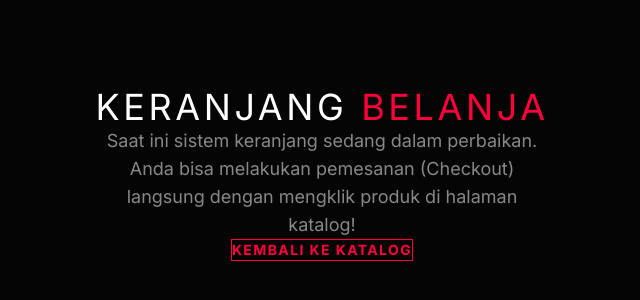
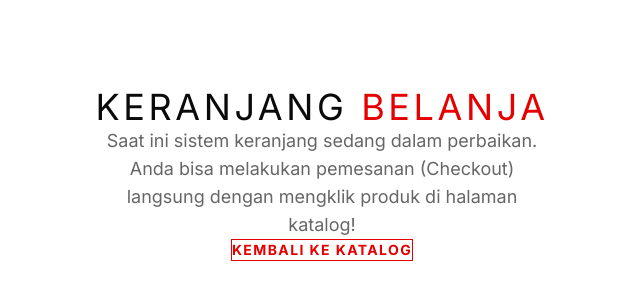
Before and after one commit to transkpgg/redline-marketplace, a Next.js app: page /cart in a window 1280 px wide. Shown: the part 226-526 px from the top of the page, without its empty margins (318-958 px from the left). Built offline with nearby package versions, Linux system fonts and the light colour scheme.

Commit message:
feat: complete theme flip to stark light mode aesthetic with red accents

```diff
--- a/src/app/(shop)/page.tsx
+++ b/src/app/(shop)/page.tsx
@@ -16,17 +16,17 @@ export default function Home() {
             allow="autoplay; encrypted-media"
             frameBorder="0"
           />
-          <div className="absolute inset-0 bg-black/70 md:bg-black/60 z-10 pointer-events-none" />
+          <div className="absolute inset-0 bg-white/80 z-10 pointer-events-none" />
         </div>
 
         {/* Hero Content */}
         <div className="relative z-20 px-6 md:px-8 flex flex-col items-center justify-center pt-20 w-full">
-          <h1 className="glitch font-[var(--font-orbitron)] text-white text-4xl md:text-6xl lg:text-8xl" data-text="KEMUDIKAN">KEMUDIKAN</h1>
+          <h1 className="glitch font-[var(--font-orbitron)] text-black text-4xl md:text-6xl lg:text-8xl" data-text="KEMUDIKAN">KEMUDIKAN</h1>
           <h1 className="glitch text-[var(--accent-red)] font-[var(--font-orbitron)] text-4xl md:text-6xl lg:text-8xl mt-2" data-text="MASA DEPAN.">MASA DEPAN.</h1>
-          <p className="mt-6 md:mt-8 text-sm md:text-lg text-white/80 max-w-[600px] leading-relaxed">
+          <p className="mt-6 md:mt-8 text-sm md:text-lg text-black/80 max-w-[600px] leading-relaxed">
             Streetwear presisi tinggi. Tanpa batas kecepatan.
           </p>
-          <Link href="#shop" className="mt-10 md:mt-12 py-4 px-10 font-[var(--font-orbitron)] font-bold bg-transparent text-white border-2 border-[var(--accent-red)] hover:bg-[var(--accent-red)] hover:shadow-[0_0_30px_rgba(255,0,60,0.4)] transition-all duration-300 uppercase tracking-[0.2em] text-xs md:text-sm">
+          <Link href="#shop" className="mt-10 md:mt-12 py-4 px-10 font-[var(--font-orbitron)] font-bold bg-transparent text-black border-2 border-[var(--accent-red)] hover:bg-[var(--accent-red)] hover:text-white hover:shadow-[0_0_30px_rgba(255,0,60,0.4)] transition-all duration-300 uppercase tracking-[0.2em] text-xs md:text-sm">
             Jelajahi Koleksi
           </Link>
         </div>
--- a/src/app/cart/page.tsx
+++ b/src/app/cart/page.tsx
@@ -7,7 +7,7 @@ export default function CartPage() {
       <p className="text-[var(--text-secondary)] text-lg mb-12 max-w-md">
         Saat ini sistem keranjang sedang dalam perbaikan. Anda bisa melakukan pemesanan (Checkout) langsung dengan mengklik produk di halaman katalog!
       </p>
-      <Link href="/#shop" className="py-4 px-8 border border-[var(--accent-red)] text-[var(--accent-red)] hover:bg-[var(--accent-red)] hover:text-white transition-colors font-bold tracking-widest uppercase text-sm">
+      <Link href="/#shop" className="py-4 px-8 border border-[var(--accent-red)] text-[var(--accent-red)] hover:bg-[var(--accent-red)] hover:text-black transition-colors font-bold tracking-widest uppercase text-sm">
         KEMBALI KE KATALOG
       </Link>
     </main>
--- a/src/app/globals.css
+++ b/src/app/globals.css
@@ -1,11 +1,11 @@
 @import "tailwindcss";
 
 :root {
-  --bg-color: #050505;
-  --text-primary: #ffffff;
-  --text-secondary: #888888;
-  --accent-red: #ff003c;
-  --grid-color: rgba(255, 255, 255, 0.05);
+  --bg-color: #ffffff;
+  --text-primary: #0a0a0a;
+  --text-secondary: #666666;
+  --accent-red: #e60000;
+  --grid-color: rgba(0, 0, 0, 0.05);
 }
 
 * {
@@ -122,7 +122,7 @@ body {
 
 .cta-button:hover {
   border-color: var(--accent-red);
-  color: var(--text-primary);
+  color: #ffffff;
 }
 
 .cta-button:hover::before {
--- a/src/components/Navbar.tsx
+++ b/src/components/Navbar.tsx
@@ -7,8 +7,8 @@ export default function Navbar() {
   const [isOpen, setIsOpen] = useState(false);
 
   return (
-    <nav className="flex justify-between items-center px-8 md:px-16 py-6 fixed w-full top-0 z-[100] backdrop-blur-md border-b border-white/10 bg-black/30">
-      <Link href="/" className="font-[var(--font-orbitron)] font-black text-3xl tracking-widest text-white flex items-center gap-2 z-50">
+    <nav className="flex justify-between items-center px-8 md:px-16 py-6 fixed w-full top-0 z-[100] backdrop-blur-md border-b border-black/10 bg-white/30">
+      <Link href="/" className="font-[var(--font-orbitron)] font-black text-3xl tracking-widest text-black flex items-center gap-2 z-50">
         <Activity className="w-8 h-8 text-[var(--accent-red)]" />
         RDLN<span className="text-[var(--accent-red)]">.</span>
       </Link>
@@ -16,22 +16,22 @@ export default function Navbar() {
       {/* Desktop Menu */}
       <div className="hidden md:flex gap-12 items-center">
         <div className="relative group py-4">
-          <Link href="#shop" className="text-white hover:text-[var(--accent-red)] font-bold uppercase tracking-widest text-sm transition-colors flex items-center gap-1">
+          <Link href="#shop" className="text-black hover:text-[var(--accent-red)] font-bold uppercase tracking-widest text-sm transition-colors flex items-center gap-1">
             Belanja <span className="text-[10px] opacity-50 group-hover:rotate-180 transition-transform">▼</span>
           </Link>
-          <div className="absolute top-full left-0 mt-0 bg-[#050505]/95 backdrop-blur-xl border border-white/10 rounded-none p-4 flex flex-col min-w-[200px] opacity-0 invisible group-hover:opacity-100 group-hover:visible transition-all duration-300 pointer-events-none group-hover:pointer-events-auto transform translate-y-2 group-hover:translate-y-0">
-            <Link href="#shop" className="text-white/60 hover:text-white hover:bg-white/5 px-4 py-3 transition-all text-sm tracking-widest uppercase w-full text-left">Semua Produk</Link>
-            <Link href="#shop" className="text-white/60 hover:text-white hover:bg-white/5 px-4 py-3 transition-all text-sm tracking-widest uppercase w-full text-left">Pakaian</Link>
-            <Link href="#shop" className="text-white/60 hover:text-white hover:bg-white/5 px-4 py-3 transition-all text-sm tracking-widest uppercase w-full text-left">Aksesoris</Link>
-            <Link href="#shop" className="text-white/60 hover:text-white hover:bg-white/5 px-4 py-3 transition-all text-sm tracking-widest uppercase w-full text-left">Koleksi Terbatas</Link>
+          <div className="absolute top-full left-0 mt-0 bg-white/95 backdrop-blur-xl border border-black/10 rounded-none p-4 flex flex-col min-w-[200px] opacity-0 invisible group-hover:opacity-100 group-hover:visible transition-all duration-300 pointer-events-none group-hover:pointer-events-auto transform translate-y-2 group-hover:translate-y-0">
+            <Link href="#shop" className="text-black/60 hover:text-black hover:bg-black/5 px-4 py-3 transition-all text-sm tracking-widest uppercase w-full text-left">Semua Produk</Link>
+            <Link href="#shop" className="text-black/60 hover:text-black hover:bg-black/5 px-4 py-3 transition-all text-sm tracking-widest uppercase w-full text-left">Pakaian</Link>
+            <Link href="#shop" className="text-black/60 hover:text-black hover:bg-black/5 px-4 py-3 transition-all text-sm tracking-widest uppercase w-full text-left">Aksesoris</Link>
+            <Link href="#shop" className="text-black/60 hover:text-black hover:bg-black/5 px-4 py-3 transition-all text-sm tracking-widest uppercase w-full text-left">Koleksi Terbatas</Link>
           </div>
         </div>
-        <Link href="#collections" className="text-white/70 hover:text-[var(--accent-red)] uppercase tracking-widest text-sm transition-colors">Koleksi</Link>
-        <Link href="#about" className="text-white/70 hover:text-[var(--accent-red)] uppercase tracking-widest text-sm transition-colors">Tentang</Link>
+        <Link href="#collections" className="text-black/70 hover:text-[var(--accent-red)] uppercase tracking-widest text-sm transition-colors">Koleksi</Link>
+        <Link href="#about" className="text-black/70 hover:text-[var(--accent-red)] uppercase tracking-widest text-sm transition-colors">Tentang</Link>
       </div>
 
       <div className="flex items-center gap-6 z-50">
-        <Link href="/cart" className="text-white hover:text-[var(--accent-red)] transition-colors">
+        <Link href="/cart" className="text-black hover:text-[var(--accent-red)] transition-colors">
           <svg xmlns="http://www.w3.org/2000/svg" width="24" height="24" fill="none" stroke="currentColor" strokeWidth="2" strokeLinecap="round" strokeLinejoin="round">
             <circle cx="9" cy="21" r="1"></circle><circle cx="20" cy="21" r="1"></circle>
             <path d="M1 1h4l2.68 13.39a2 2 0 0 0 2 1.61h9.72a2 2 0 0 0 2-1.61L23 6H6"></path>
@@ -39,33 +39,33 @@ export default function Navbar() {
         </Link>
 
         {/* Mobile Menu Toggle */}
-        <button className="md:hidden text-white hover:text-[var(--accent-red)] transition-colors" onClick={() => setIsOpen(!isOpen)}>
+        <button className="md:hidden text-black hover:text-[var(--accent-red)] transition-colors" onClick={() => setIsOpen(!isOpen)}>
           {isOpen ? <X size={28} /> : <Menu size={28} />}
         </button>
       </div>
 
       {/* Mobile Menu Overlay */}
-      <div className={`md:hidden fixed inset-0 bg-[#020202]/98 backdrop-blur-3xl z-40 flex flex-col justify-center items-center transition-all duration-500 ease-in-out ${isOpen ? 'opacity-100 visible' : 'opacity-0 invisible pointer-events-none'}`}>
+      <div className={`md:hidden fixed inset-0 bg-white/98 backdrop-blur-3xl z-40 flex flex-col justify-center items-center transition-all duration-500 ease-in-out ${isOpen ? 'opacity-100 visible' : 'opacity-0 invisible pointer-events-none'}`}>
         <div className="flex flex-col items-center gap-10 text-center w-full px-8">
-          <Link href="#shop" onClick={() => setIsOpen(false)} className={`group relative text-white font-[var(--font-orbitron)] font-black uppercase tracking-[0.2em] text-3xl transition-all duration-500 delay-100 ${isOpen ? 'translate-y-0 opacity-100' : 'translate-y-8 opacity-0'}`}>
+          <Link href="#shop" onClick={() => setIsOpen(false)} className={`group relative text-black font-[var(--font-orbitron)] font-black uppercase tracking-[0.2em] text-3xl transition-all duration-500 delay-100 ${isOpen ? 'translate-y-0 opacity-100' : 'translate-y-8 opacity-0'}`}>
             BELANJA
             <span className="absolute -bottom-3 left-1/2 -translate-x-1/2 w-0 h-1 bg-[var(--accent-red)] transition-all duration-300 group-hover:w-full shadow-[0_0_10px_rgba(255,0,60,0.5)]"></span>
           </Link>
 
-          <Link href="#collections" onClick={() => setIsOpen(false)} className={`group relative text-white font-[var(--font-orbitron)] font-black uppercase tracking-[0.2em] text-3xl transition-all duration-500 delay-200 ${isOpen ? 'translate-y-0 opacity-100' : 'translate-y-8 opacity-0'}`}>
+          <Link href="#collections" onClick={() => setIsOpen(false)} className={`group relative text-black font-[var(--font-orbitron)] font-black uppercase tracking-[0.2em] text-3xl transition-all duration-500 delay-200 ${isOpen ? 'translate-y-0 opacity-100' : 'translate-y-8 opacity-0'}`}>
             KOLEKSI
             <span className="absolute -bottom-3 left-1/2 -translate-x-1/2 w-0 h-1 bg-[var(--accent-red)] transition-all duration-300 group-hover:w-full shadow-[0_0_10px_rgba(255,0,60,0.5)]"></span>
           </Link>
 
-          <Link href="#about" onClick={() => setIsOpen(false)} className={`group relative text-white font-[var(--font-orbitron)] font-black uppercase tracking-[0.2em] text-3xl transition-all duration-500 delay-300 ${isOpen ? 'translate-y-0 opacity-100' : 'translate-y-8 opacity-0'}`}>
+          <Link href="#about" onClick={() => setIsOpen(false)} className={`group relative text-black font-[var(--font-orbitron)] font-black uppercase tracking-[0.2em] text-3xl transition-all duration-500 delay-300 ${isOpen ? 'translate-y-0 opacity-100' : 'translate-y-8 opacity-0'}`}>
             TENTANG
             <span className="absolute -bottom-3 left-1/2 -translate-x-1/2 w-0 h-1 bg-[var(--accent-red)] transition-all duration-300 group-hover:w-full shadow-[0_0_10px_rgba(255,0,60,0.5)]"></span>
           </Link>
 
           <div className={`mt-10 flex items-center gap-6 transition-all duration-500 delay-500 ${isOpen ? 'translate-y-0 opacity-100' : 'translate-y-8 opacity-0'}`}>
-            <Link href="#shop" onClick={() => setIsOpen(false)} className="text-white/40 hover:text-[var(--accent-red)] uppercase tracking-[0.3em] text-[10px] font-bold transition-colors">PAKAIAN</Link>
-            <span className="w-1 h-1 rounded-full bg-white/20"></span>
-            <Link href="#shop" onClick={() => setIsOpen(false)} className="text-white/40 hover:text-[var(--accent-red)] uppercase tracking-[0.3em] text-[10px] font-bold transition-colors">AKSESORIS</Link>
+            <Link href="#shop" onClick={() => setIsOpen(false)} className="text-black/40 hover:text-[var(--accent-red)] uppercase tracking-[0.3em] text-[10px] font-bold transition-colors">PAKAIAN</Link>
+            <span className="w-1 h-1 rounded-full bg-black/10"></span>
+            <Link href="#shop" onClick={() => setIsOpen(false)} className="text-black/40 hover:text-[var(--accent-red)] uppercase tracking-[0.3em] text-[10px] font-bold transition-colors">AKSESORIS</Link>
           </div>
         </div>
       </div>
--- a/src/components/ProductGrid.tsx
+++ b/src/components/ProductGrid.tsx
@@ -53,7 +53,7 @@ export default function ProductGrid() {
         <input
           type="text"
           placeholder="Cari produk..."
-          className="bg-transparent border border-white/20 p-3 text-white focus:border-[var(--accent-red)] outline-none flex-grow font-sans"
+          className="bg-transparent border border-black/20 p-3 text-black focus:border-[var(--accent-red)] outline-none flex-grow font-sans"
           value={search}
           onChange={(e) => setSearch(e.target.value)}
         />
@@ -72,11 +72,11 @@ export default function ProductGrid() {
                   BARU
                 </div>
               </div>
-              <div className="flex justify-between items-center pb-4 border-b border-white/10 mb-4">
+              <div className="flex justify-between items-center pb-4 border-b border-black/10 mb-4">
                 <h3 className="font-[var(--font-orbitron)] tracking-wider text-sm">{product.name}</h3>
                 <p className="text-[var(--text-secondary)] font-sans">${product.price.toFixed(2)}</p>
               </div>
-              <button className="w-full py-3 bg-white/5 border border-white/10 text-white font-bold font-sans text-xs tracking-[0.2em] uppercase group-hover:bg-[var(--accent-red)] group-hover:border-[var(--accent-red)] group-hover:shadow-[0_0_20px_rgba(255,0,60,0.3)] transition-all duration-300 flex items-center justify-center gap-2">
+              <button className="w-full py-3 bg-black/5 border border-black/10 text-black font-bold font-sans text-xs tracking-[0.2em] uppercase group-hover:bg-[var(--accent-red)] group-hover:text-white group-hover:border-[var(--accent-red)] group-hover:shadow-[0_0_20px_rgba(255,0,60,0.3)] transition-all duration-300 flex items-center justify-center gap-2">
                 BELI SEKARANG <span className="text-[10px] opacity-50 group-hover:opacity-100 transition-opacity">→</span>
               </button>
             </div>
```
Also changed, not shown: src/components/CheckoutForm.tsx (+15 -15 lines).
